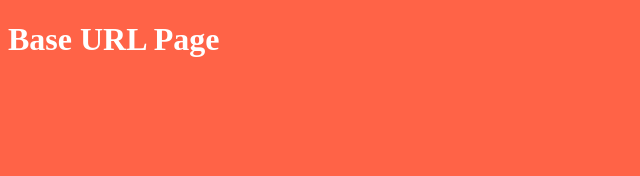
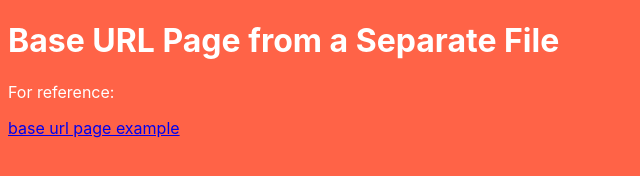
Before and after one commit to answebdev/vercel-test-2, a website: page endpoints/base.html in a window 1280 px wide. Shown: the whole page, without its empty margins (0-640 px from the left). Drawn offline with Linux system fonts and the light colour scheme.

Commit message:
add base url test

```diff
--- a/endpoints/base.html
+++ b/endpoints/base.html
@@ -5,11 +5,25 @@
     <meta charset="UTF-8">
     <meta http-equiv="X-UA-Compatible" content="IE=edge">
     <meta name="viewport" content="width=device-width, initial-scale=1.0">
-    <title>Document</title>
+    <title>Base URL</title>
 </head>
 
-<body style="background-color:tomato;color:#ffffff;">
-    <h1>Base URL Page</h1>
+<style>
+    body {
+        background-color: tomato;
+        color: #ffffff;
+        font-family: -apple-system, BlinkMacSystemFont, 'Segoe UI', 'Roboto', 'Oxygen',
+            'Ubuntu', 'Cantarell', 'Fira Sans', 'Droid Sans', 'Helvetica Neue',
+            sans-serif;
+    }
+</style>
+
+<body>
+    <h1>Base URL Page from a Separate File</h1>
+    <p>For reference:</p>
+    <a href='https://the-twilight-zone-api.herokuapp.com/' rel='noopener noreferrer' target='_blank'>
+        base url page example
+    </a>
 </body>
 
 </html>
```
Also changed, not shown: routes/base.html (deleted, +0 -21 lines), routes/base.js (+2 -35 lines).
